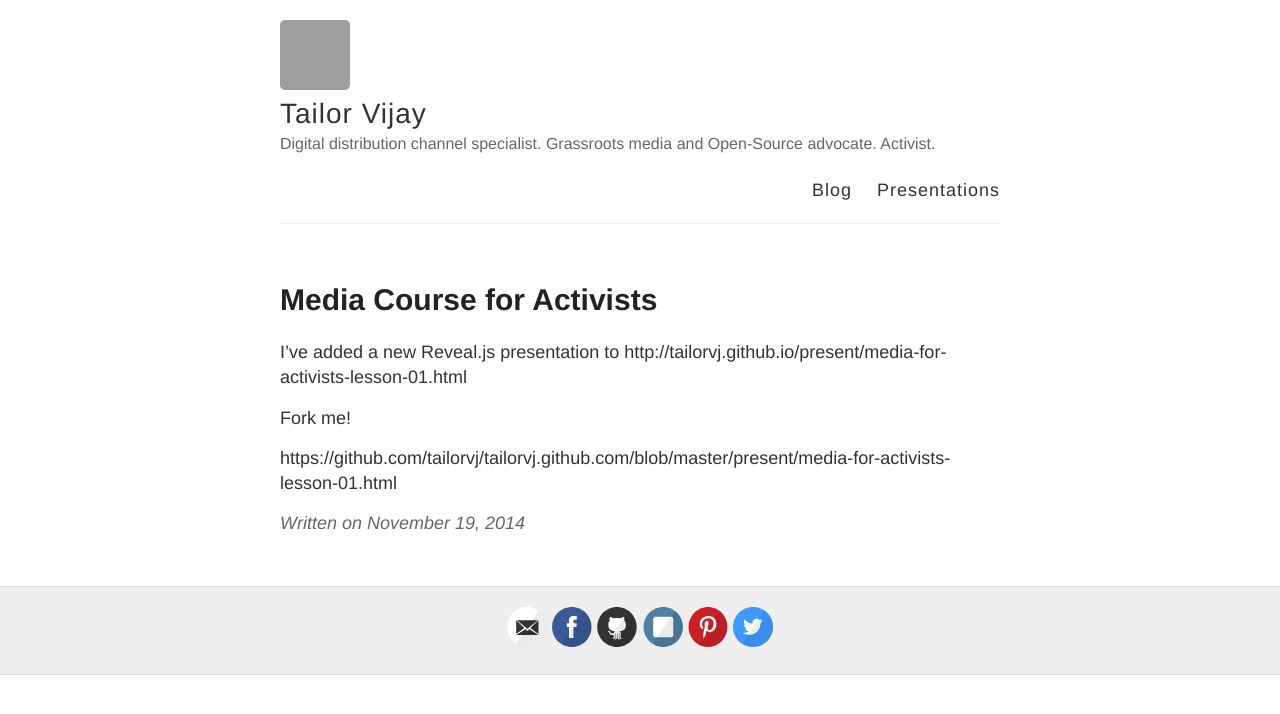
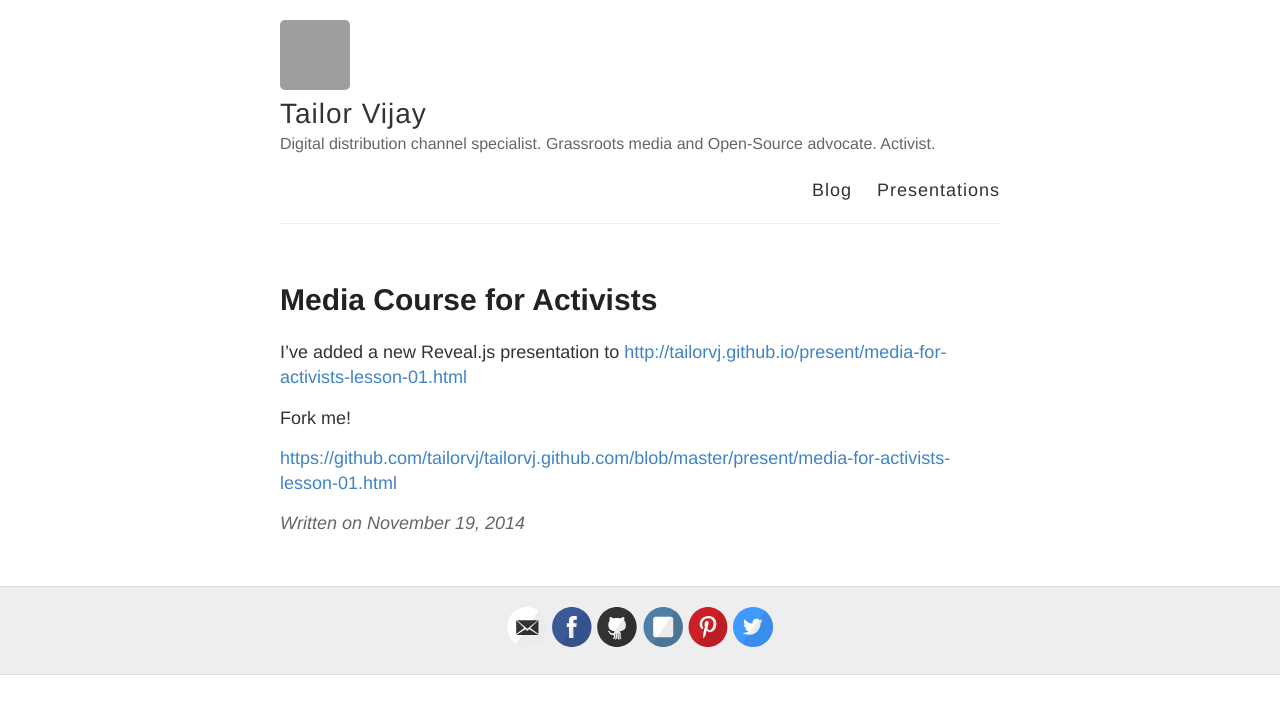
Before and after one commit to tailorvj/tailorvj.github.com, a Jekyll site: the page built from _posts/2014-11-19-Media-Coures-for-Activists.md, in a window 1280 px wide. Shown: the top 714 px of the page. Built offline with Jekyll 4.4.1, drawn with Linux system fonts in a browser that asks for light colours; part of the change alters nothing that is shown; grey boxes are pictures that could not be loaded.

```diff
--- a/_posts/2014-11-19-Media-Coures-for-Activists.md
+++ b/_posts/2014-11-19-Media-Coures-for-Activists.md
@@ -1,10 +1,12 @@
 ---
 layout: post
 title: Media Course for Activists
+published: true
 ---
 
-I've added a new Reveal.js presentation to http://tailorvj.github.io/present/media-for-activists-lesson-01.html
+I've added a new Reveal.js presentation to
+[http://tailorvj.github.io/present/media-for-activists-lesson-01.html](http://tailorvj.github.io/present/media-for-activists-lesson-01.html)
 
 Fork me!
 
-https://github.com/tailorvj/tailorvj.github.com/blob/master/present/media-for-activists-lesson-01.html
+[https://github.com/tailorvj/tailorvj.github.com/blob/master/present/media-for-activists-lesson-01.html](https://github.com/tailorvj/tailorvj.github.com/blob/master/present/media-for-activists-lesson-01.html)
```
